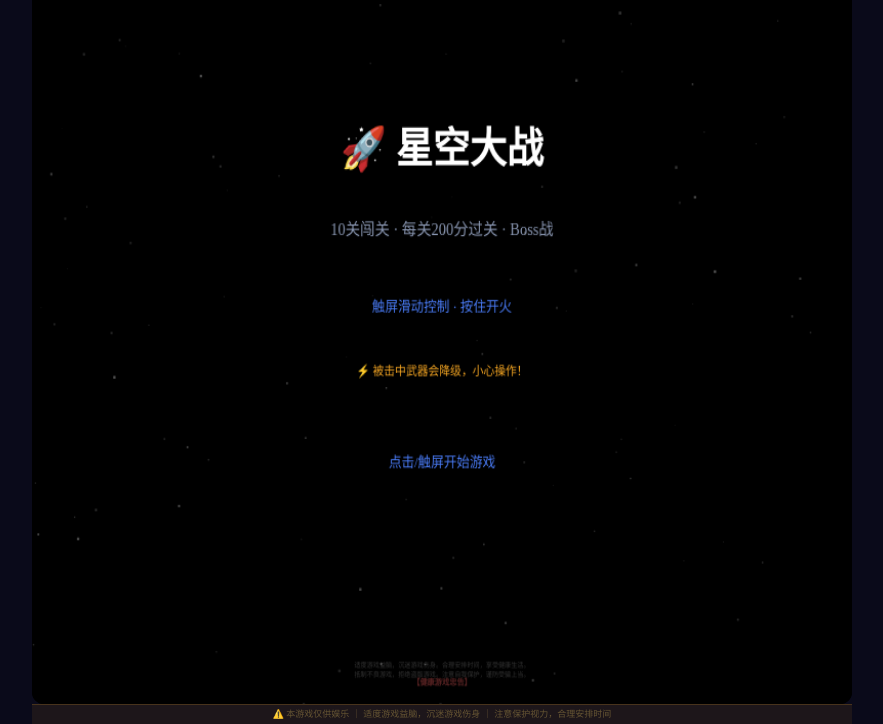
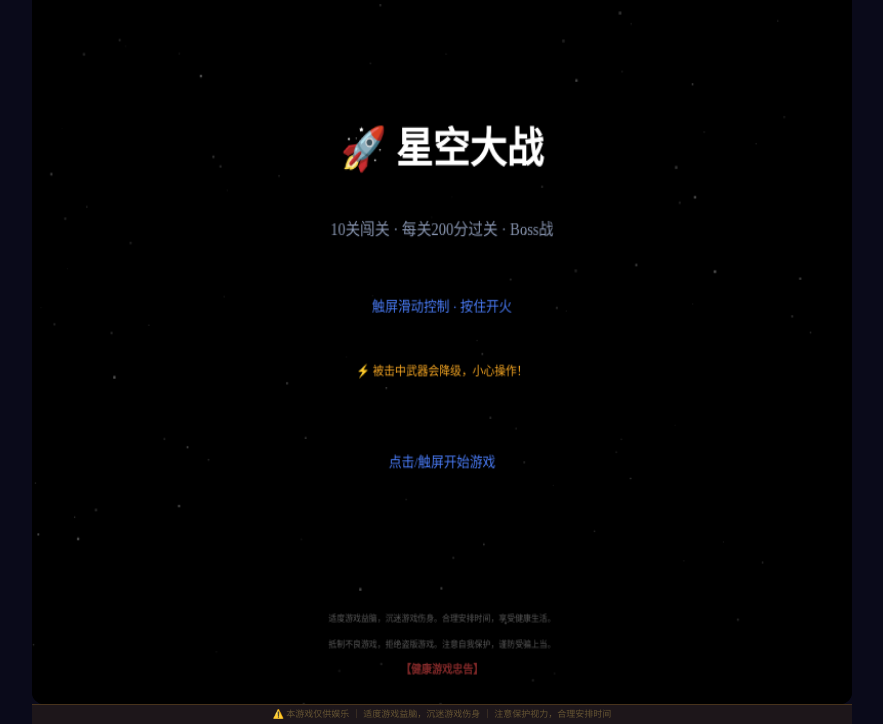
Before and after one commit to toobey521/star-wars-game, a plain HTML site: page index.html in a window 1280 px wide. Shown: the part 76-800 px from the top of the page, without its empty margins (198-1081 px from the left). Drawn offline with Linux system fonts and the light colour scheme.

Commit message:
修复:Boss关需200分过关/合规提示更明显

```diff
--- a/index.html
+++ b/index.html
@@ -148,7 +148,7 @@ function update(){
   if(!cfg.ba){
     if(G.score>=200&&enemies.length===0&&G.frame>120){G.state=G.level>=G.maxLevel?'win':'levelClear';return;}
   }else{
-    if(!boss&&enemies.length===0&&G.frame>180){G.state=G.level>=G.maxLevel?'win':'levelClear';return;}
+    if(!boss&&enemies.length===0&&G.frame>180&&G.score>=200){G.state=G.level>=G.maxLevel?'win':'levelClear';return;}
   }
 }
 
@@ -169,13 +169,14 @@ function draw(){
     ctx.fillText('⚡ 被击中武器会降级，小心操作！',c.width/2,c.height*0.53);
     ctx.fillStyle='#4a7cf7';ctx.font=(fs*0.35)+'px Microsoft YaHei';
     ctx.fillText('点击/触屏开始游戏',c.width/2,c.height*0.66);
-    // Compliance notice
+    // Compliance notice - prominent
     ctx.textBaseline='bottom';
-    ctx.fillStyle='rgba(255,100,100,.35)';ctx.font='bold '+(fs*0.2)+'px Microsoft YaHei';
-    ctx.fillText('【健康游戏忠告】',c.width/2,c.height-14);
-    ctx.fillStyle='rgba(255,255,255,.2)';ctx.font=(fs*0.17)+'px Microsoft YaHei';
-    ctx.fillText('抵制不良游戏，拒绝盗版游戏。注意自我保护，谨防受骗上当。',c.width/2,c.height-14-(fs*0.22));
-    ctx.fillText('适度游戏益脑，沉迷游戏伤身。合理安排时间，享受健康生活。',c.width/2,c.height-14-(fs*0.44));
+    ctx.fillStyle='rgba(0,0,0,.5)';ctx.fillRect(c.width*0.05,c.height-66,c.width*0.9,56);
+    ctx.fillStyle='rgba(255,80,80,.5)';ctx.font='bold '+(fs*0.28)+'px Microsoft YaHei';ctx.textAlign='center';
+    ctx.fillText('【健康游戏忠告】',c.width/2,c.height-24);
+    ctx.fillStyle='rgba(255,255,255,.35)';ctx.font=(fs*0.22)+'px Microsoft YaHei';
+    ctx.fillText('抵制不良游戏，拒绝盗版游戏。注意自我保护，谨防受骗上当。',c.width/2,c.height-46);
+    ctx.fillText('适度游戏益脑，沉迷游戏伤身。合理安排时间，享受健康生活。',c.width/2,c.height-68);
     return;
   }
   if(G.state==='gameOver'){
```
